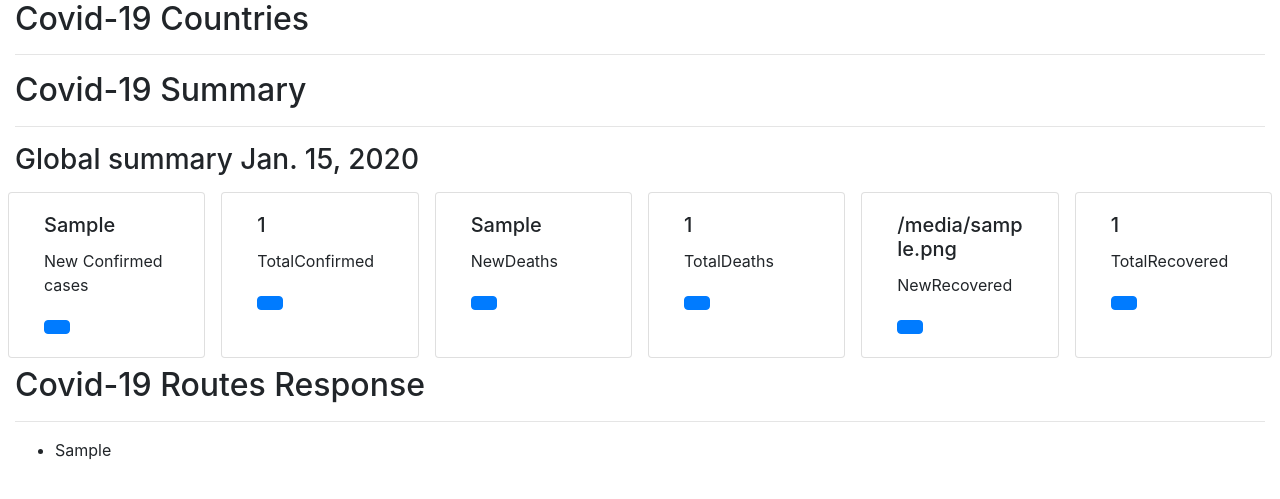
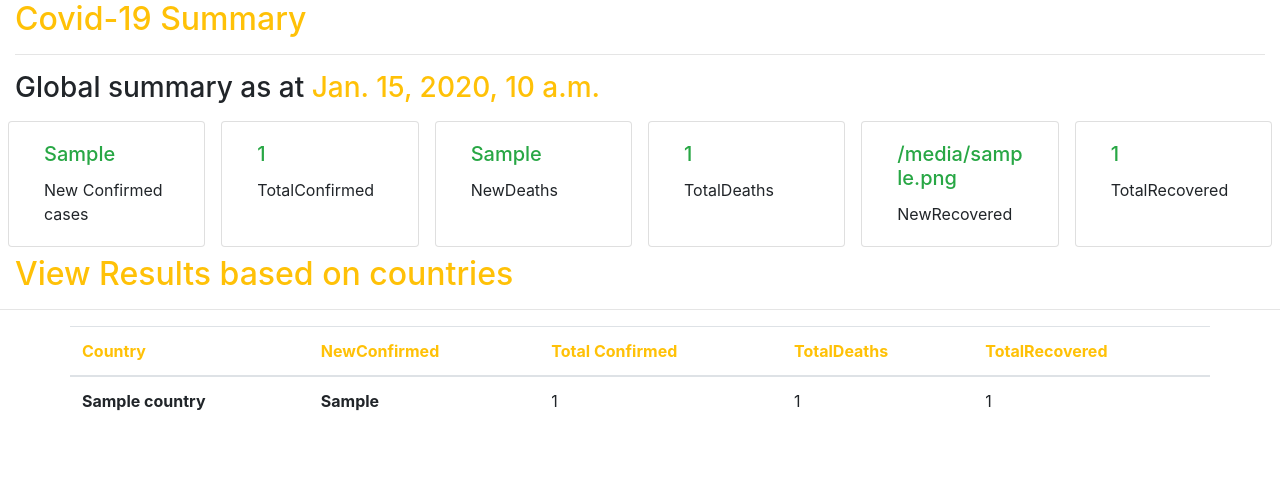
Before and after one commit to Rubyroy12/api-django, a Django app: page / in a window 1280 px wide. Shown: the top 499 px of the page. Run offline with Django 3.2, Linux system fonts and the light colour scheme; tables that the repository leaves empty hold one stand-in row (values such as "Sample post"); a database or web service that is not in the repository returns one stand-in record (values such as "Sample title"); data that the repository does not hold is empty; some libraries are stand-ins or nearby versions.

Commit message:
dislay results based on countries

```diff
--- /dev/null
+++ b/myapp/static/css/style.css
@@ -0,0 +1,3 @@
+.card{
+    border-left: 2px solid green;
+}
--- a/myapp/templates/base.html
+++ b/myapp/templates/base.html
@@ -9,6 +9,7 @@
     <meta name="viewport" content="width=device-width, initial-scale=1.0">
     <title>Document</title>
     {% block styles %}
+    <link rel="stylesheet" href="{% static 'css/style.css'%}">
     <link rel="stylesheet" href="https://cdn.jsdelivr.net/npm/bootstrap-icons@1.5.0/font/bootstrap-icons.css">
     {% bootstrap_css %}
     {% endblock%}
--- a/myapp/templates/index.html
+++ b/myapp/templates/index.html
@@ -2,73 +2,115 @@
 {% load bootstrap4%}
 {% load static%}
 {% block content%}
+
+
 <div class="container-fluid">
 
-    <h2>Covid-19 Countries</h2>
+    <!-- <h2>Covid-19 Countries</h2>
     <hr>
     <ul>
-        <!-- {% for request in countries %}
+        {% for request in countries %}
             <li>{{request.Country}} - {{request.Slug}}</li>
-            {% endfor %} -->
-    </ul>
-    <h2>Covid-19 Summary</h2>
+            {% endfor %}
+    </ul> -->
+    <h2 class="text-warning">Covid-19 Summary</h2>
     <hr>
-    <h3>Global summary <span>{{results.Date | date  }}</span></h3>
+    <h3>Global summary as at <span class="text-warning">{{global_results.Date  }}</span></h3>
 
 
     <div class="row">
         <div class="card col m-2">
             <div class="card-body">
-                <h5 class="card-title">{{results.NewConfirmed}}</h5>
+                <h5 class="card-title text-success ">{{global_results.NewConfirmed}}</h5>
                 <p class="card-text">New Confirmed cases</p>
-                <a href="#" class="btn btn-primary"></a>
             </div>
         </div>
         <div class="card col m-2">
             <div class="card-body">
-                <h5 class="card-title">{{results.TotalConfirmed}}</h5>
+                <h5 class="card-title text-success">{{global_results.TotalConfirmed}}</h5>
                 <p class="card-text">TotalConfirmed</p>
-                <a href="#" class="btn btn-primary"></a>
             </div>
         </div>
         <div class="card col m-2">
             <div class="card-body">
-                <h5 class="card-title">{{results.NewDeaths}}</h5>
+                <h5 class="card-title text-success">{{global_results.NewDeaths}}</h5>
                 <p class="card-text">NewDeaths</p>
-                <a href="#" class="btn btn-primary"></a>
             </div>
         </div>
         <div class="card col m-2">
             <div class="card-body">
-                <h5 class="card-title">{{results.TotalDeaths}}</h5>
+                <h5 class="card-title text-success">{{global_results.TotalDeaths}}</h5>
                 <p class="card-text">TotalDeaths</p>
-                <a href="#" class="btn btn-primary"></a>
             </div>
         </div>
         <div class="card col m-2">
             <div class="card-body">
-                <h5 class="card-title">{{results.NewRecovered}}</h5>
+                <h5 class="card-title text-success">{{global_results.NewRecovered}}</h5>
                 <p class="card-text">NewRecovered</p>
-                <a href="#" class="btn btn-primary"></a>
             </div>
         </div>
         <div class="card col m-2">
             <div class="card-body">
-                <h5 class="card-title">{{results.TotalRecovered}}</h5>
+                <h5 class="card-title text-success">{{global_results.TotalRecovered}}</h5>
                 <p class="card-text">TotalRecovered </p>
-                <a href="#" class="btn btn-primary"></a>
             </div>
         </div>
     </div>
 
 
-    <h2>Covid-19 Routes Response</h2>
-    <hr>
-    <ul>
-        {% for response in response %}
-        <li>{{response.countriesRoute}}</li>
-        {% endfor %}
-    </ul>
+    <h2 class="text-warning">View Results based on countries
+</div>
+<hr>
+<div class="container">
+    <div class="row">
+        <!-- {% for response in country_results %}
+        <div class="card col-md-3 m-2">
+            <div class="card-body">
+                <h5 class="card-title text-success">{{response.Country}}</h5>
+                <hr>
+                <ul>
+                    <li class="card-text">NewConfirmed =<span class="text-info">{{response.NewConfirmed}}</span></li>
+                    <li class="card-text">Total Confirmed = <span
+                            class="text-success">{{response.TotalConfirmed}}</span></li>
+                    <li class="card-text">TotalDeaths =<span class="text-danger">{{response.TotalDeaths}}</span></li>
+                    <li class="card-text">TotalRecovered =<span class="text-warning">{{response.TotalRecovered}}</span>
+                    </li>
+
+                </ul>
+
+            </div>
+        </div>
+        {% endfor %} -->
+        <table class="table">
+            <thead>
+                <tr class="text-warning">
+                    <th scope="col">Country</th>
+                    <th scope="col">NewConfirmed</th>
+                    <th scope="col">Total Confirmed</th>
+                    <th scope="col">TotalDeaths</th>
+                    <th scope="col">TotalRecovered</th>
+                </tr>
+            </thead>
+            <tbody>
+                {% for response in country_results %}
+
+                <tr>
+                    <th scope="col">{{response.Country}}</th>
+                    <th scope="row">{{response.NewConfirmed}}</th>
+                    <td>{{response.TotalConfirmed}}</td>
+                    <td>{{response.TotalDeaths}}</td>
+                    <td>{{response.TotalRecovered}}</td>
+                </tr>
+                {% endfor %}
+
+            </tbody>
+        </table>
+
+    </div>
+</div>
+<ul>
+
+</ul>
 </div>
 
 
--- a/myapp/views.py
+++ b/myapp/views.py
@@ -4,7 +4,11 @@
 # Create your views here.
 def index(request):
     countries= requests.get('https://api.covid19api.com/countries').json()
-    results= requests.get('https://api.covid19api.com/summary').json()['Global']
+    summarydata =requests.get('https://api.covid19api.com/summary')
+    global_results= summarydata.json()['Global']
+    country_results= summarydata.json()['Countries']
+
+
     response= requests.get('https://api.covid19api.com/').json()
 
 
@@ -12,7 +16,8 @@
 
     params = {
         'countries':countries,
-        'results':results,
+        'global_results':global_results,
+        'country_results':country_results,
         'response':response
     }
     return render(request, 'index.html',params)
@@ -24,3 +29,11 @@
         'data':data
     }
     return render(request,'sports.html',params)
+
+# def countrydata(request,country):
+#     summarydata =requests.get('https://api.covid19api.com/summary')
+
+#     country= summarydata.json()['Countries']['Count']
+
+#     country = country.country
+#     return render(request,'country.html',country)
```
